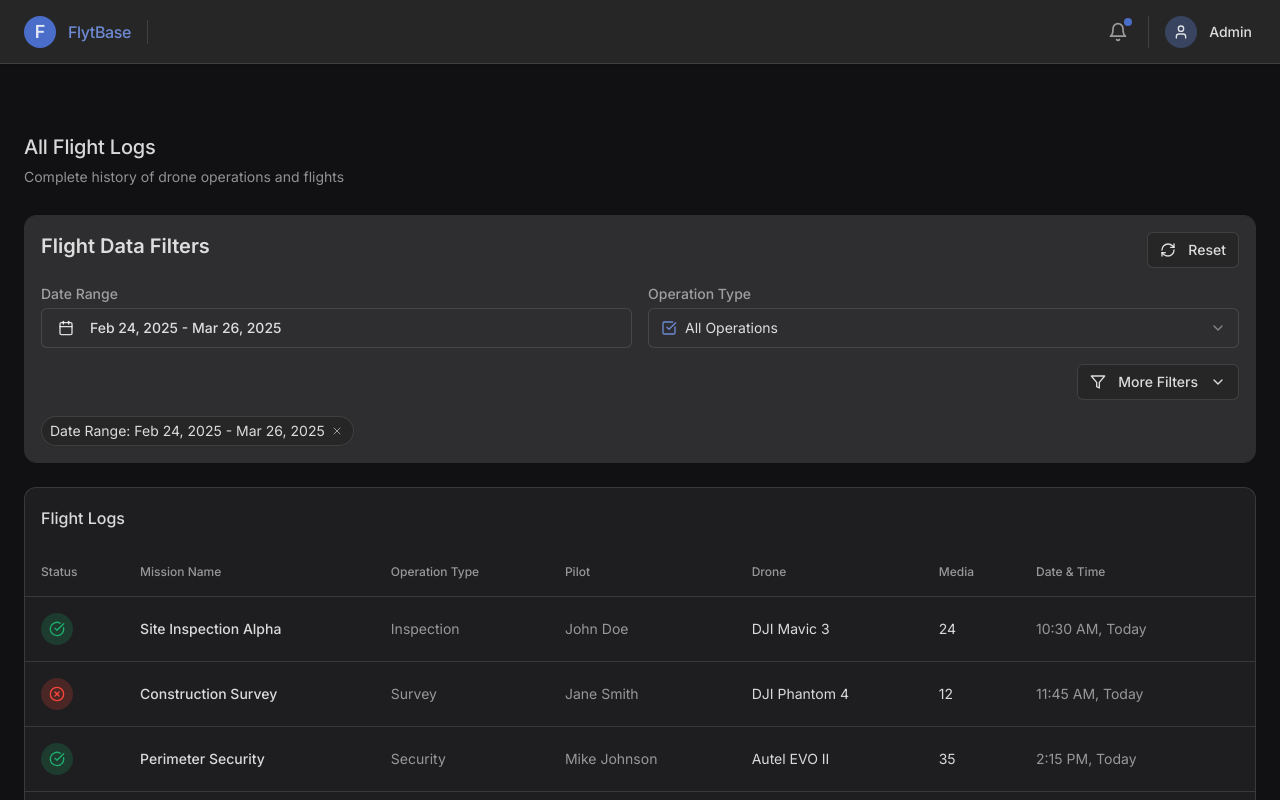
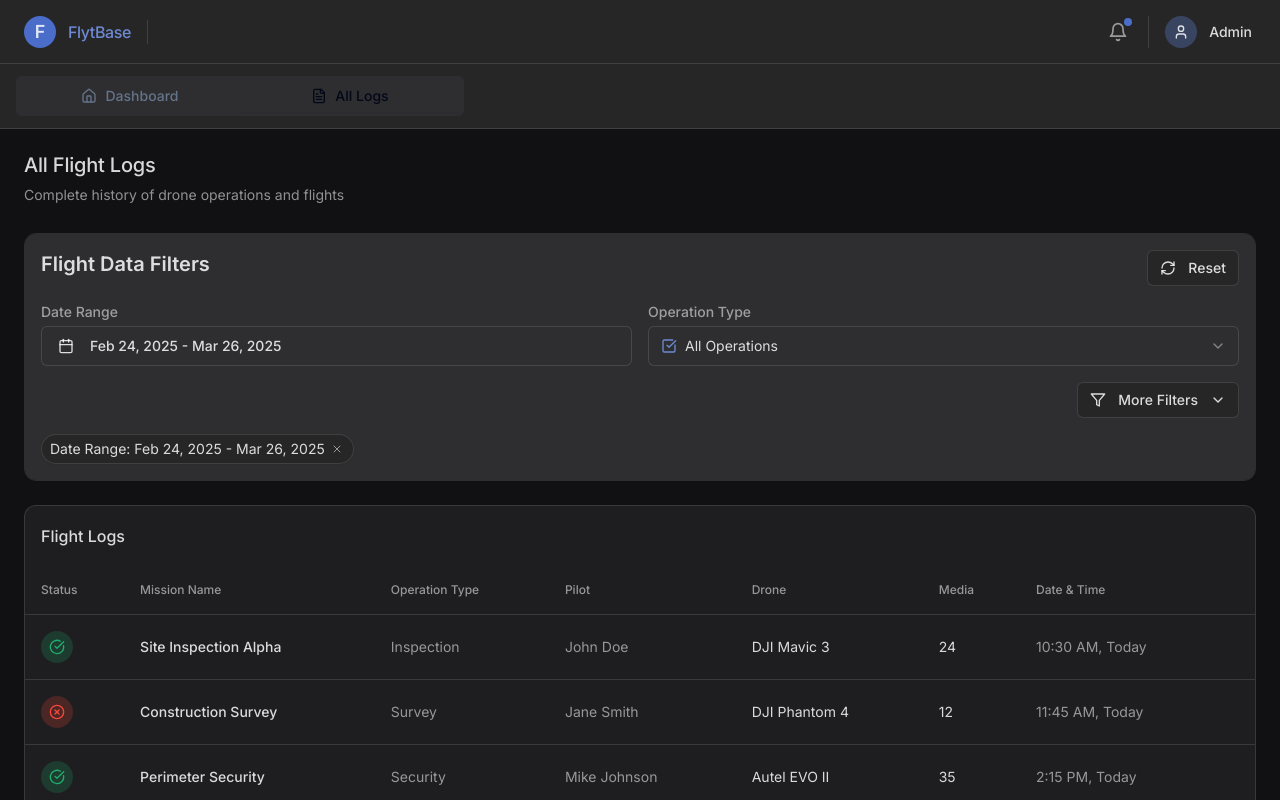
Before and after one commit to hrithikbokdeflytbase/flytdash-harmony, a React (Vite) app: page /all-logs in a window 1280 px wide. Shown: the top 800 px of the page. Built offline with nearby package versions, Linux system fonts and the light colour scheme.

Commit message:
Refactor: Implement segmented tabs for navigation
Replaced the sidebar navigation with segmented tabs on the home page for improved navigation.

```diff
--- a/src/components/layout/DashboardLayout.tsx
+++ b/src/components/layout/DashboardLayout.tsx
@@ -3,6 +3,8 @@ import React from 'react';
 import Header from './Header';
 import { Link, useLocation } from 'react-router-dom';
 import { cn } from '@/lib/utils';
+import { Tabs, TabsList, TabsTrigger } from "@/components/ui/tabs";
+import { Home, FileText } from 'lucide-react';
 
 interface DashboardLayoutProps {
   children: React.ReactNode;
@@ -11,32 +13,31 @@ interface DashboardLayoutProps {
 
 const DashboardLayout = ({ children, title }: DashboardLayoutProps) => {
   const location = useLocation();
+  const currentPath = location.pathname;
 
   return (
     <div className="min-h-screen bg-background-bg">
       <Header title={title} />
 
-      {/* Simple navigation bar */}
-      <div className="bg-background-level-2 border-b border-outline-primary">
-        <div className="max-w-screen-2xl mx-auto px-400 py-200 flex space-x-600">
-          <Link
-            to="/"
-            className={cn(
-              "text-text-icon-02 hover:text-text-icon-01 fb-body1-medium transition-colors",
-              location.pathname === "/" && "text-primary-100 border-b-2 border-primary-100"
-            )}
-          >
-            Dashboard
-          </Link>
-          <Link
-            to="/all-logs"
-            className={cn(
-              "text-text-icon-02 hover:text-text-icon-01 fb-body1-medium transition-colors",
-              location.pathname === "/all-logs" && "text-primary-100 border-b-2 border-primary-100"
-            )}
-          >
-            All Logs
-          </Link>
+      {/* Segmented Navigation */}
+      <div className="bg-background-level-2 border-b border-outline-primary sticky top-16 z-10">
+        <div className="max-w-screen-2xl mx-auto px-400 py-300">
+          <Tabs value={currentPath === "/" ? "/" : "/all-logs"} className="w-full">
+            <TabsList className="grid w-full max-w-md grid-cols-2 bg-background-level-3">
+              <TabsTrigger value="/" asChild>
+                <Link to="/" className="flex items-center gap-2">
+                  <Home className="h-4 w-4" />
+                  <span>Dashboard</span>
+                </Link>
+              </TabsTrigger>
+              <TabsTrigger value="/all-logs" asChild>
+                <Link to="/all-logs" className="flex items-center gap-2">
+                  <FileText className="h-4 w-4" />
+                  <span>All Logs</span>
+                </Link>
+              </TabsTrigger>
+            </TabsList>
+          </Tabs>
         </div>
       </div>
 
```
